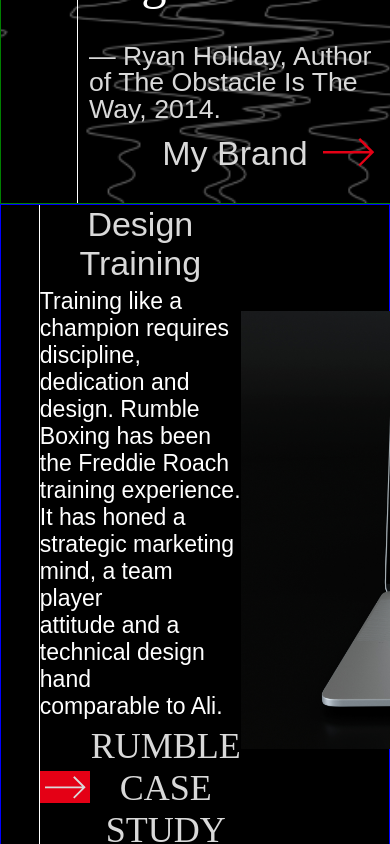
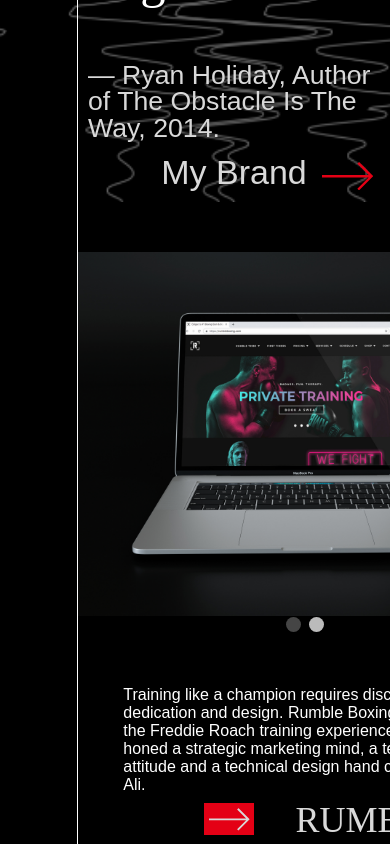
Before and after one commit to smc-dotexe/sadesign, a React (Create React App) app: page / in a window 390 px wide. Shown: the part 1740-2584 px from the top of the page. Built offline with nearby package versions, Linux system fonts and the light colour scheme.

Commit message:
added responsivness to design training section

```diff
--- a/src/components/DesignTraining.js
+++ b/src/components/DesignTraining.js
@@ -24,18 +24,18 @@ class DesignTraining extends React.Component {
                 <div id='dtBorder'></div>
                 <div id='dtDescriptorDiv'>
                     <h3 id='designTrainingTitle'>Design Training</h3><br />
-                    <p id='dtDescription'>Training like a champion requires <br/>
-                    discipline, dedication and design. Rumble <br/>
-                    Boxing has been the Freddie Roach <br/>
-                    training experience. It has honed a <br/>
-                    strategic marketing mind, a team player <br/>
-                    attitude and a technical design hand <br/>
+                    <p id='dtDescription'>Training like a champion requires
+                    discipline, dedication and design. Rumble
+                    Boxing has been the Freddie Roach
+                    training experience. It has honed a
+                    strategic marketing mind, a team player
+                    attitude and a technical design hand
                     comparable to Ali.</p>
 
 
                     <img id='redBoxArrowRight' src={redBoxArrowRight} alt='right red arrow' />
 
-                    <h3 id='rumbleCaseStudyHeader'>RUMBLE CASE STUDY</h3>
+                    <h3 id='rumbleCaseStudyHeader'>RUMBLE</h3>
                 </div>
                 <div id='rumbleSlideShow' onClick={this.slideshow}>
                     {this.state.slideshow ?
--- a/src/styles/designTrainingQuery.css
+++ b/src/styles/designTrainingQuery.css
@@ -1,3 +1,48 @@
-.designTraining {
-    border: 1px solid blue;
+@media only screen and (max-width: 600px) {
+    .designTraining {
+        grid-template-columns: 20% 2fr 1fr;
+        /* grid-template-rows: 1fr 1fr; */
+    }
+
+    #dtBorder {
+        border-right: 1px solid white;
+        grid-column: 1;
+        grid-row: 1 / span 3;
+        z-index: 300;
+    }
+
+    #designTrainingTitle {
+        display: none;
+    }
+
+    #rumbleGram1, #rumbleGram2 {
+        object-fit: fill;
+        width: 340pt;
+        height: 273pt;
+    }
+
+    #rumbleSlideShow {
+        /* width: 100%; */
+        margin-top: 50px;
+        width: 340pt;
+        height: 273pt;
+        grid-row: 1;
+        grid-column: 2 / span 3;
+        justify-self: center;
+    }
+
+    #dtDescriptorDiv {
+        width: 80%;
+        grid-row: 2;
+        grid-column: 2 / span 3;
+        align-self: start;
+        justify-self: center;
+        margin-top: 45px;
+        padding-bottom: 100px;
+    }
+
+    #dtDescription {
+        font-size: 16px;
+    }
+
 }
--- a/src/styles/designersArtQuery.css
+++ b/src/styles/designersArtQuery.css
@@ -59,7 +59,6 @@
         background-position: center center;
         grid-row: 4;
         height: 70vh;
-        border: 1px solid green;
         display: grid;
         grid-template-rows: 1fr 100px;
     }
@@ -75,12 +74,11 @@
 
     #daAuthor {
         font-size: 20pt;
-        /* color: yellow; */
         grid-row: 1;
         grid-column: 2 / span 4;
         line-height: 1;
         align-self: end;
-        margin-bottom: -20px;
+        margin-bottom: -40px;
         margin-left: 10px;
     }
 
@@ -89,28 +87,13 @@
         grid-column: 3;
         align-self: start;
         justify-self: center;
-        margin-top: 50px;
+        margin-top: 70px;
     }
 
     #arr2 {
         grid-row: 2;
         grid-column: 4;
-        margin-top: 35px;
+        margin-top: 60px;
         align-self: start;
     }
-
-
-    /* .designTraining {
-        display: none;
-    }
-
-    .smallBusiness {
-        display: none;
-    }
-
-    .contact {
-        display: none;
-    } */
-
-
 }
```
